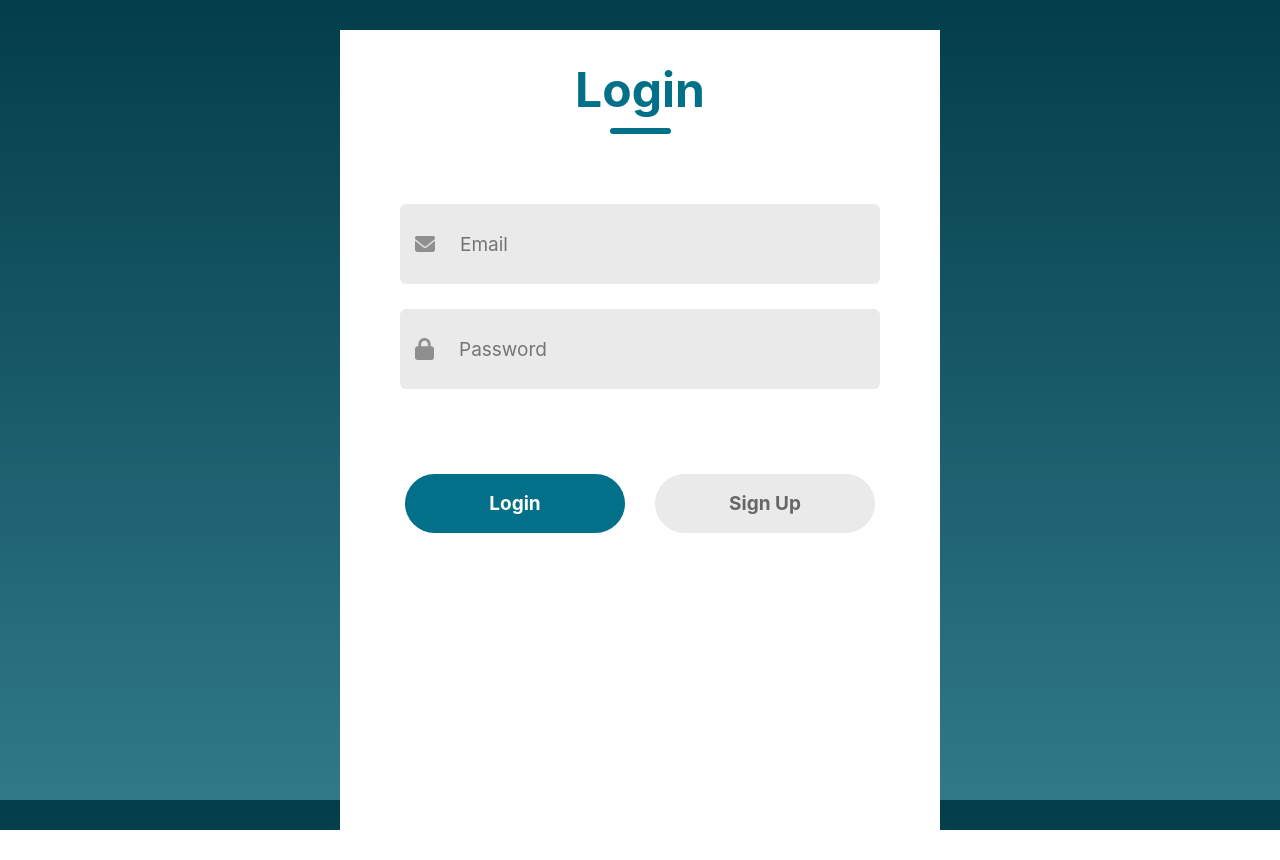
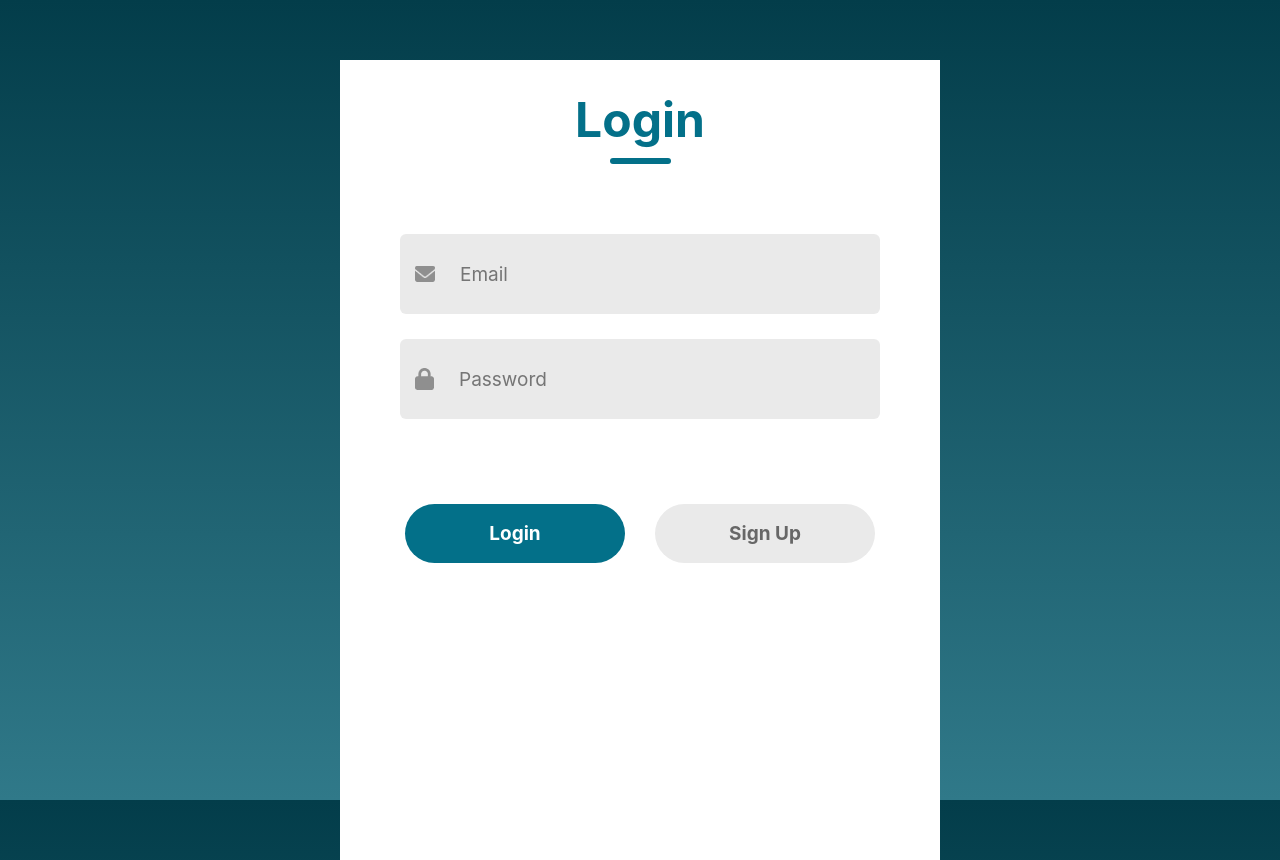
Before and after one commit to siddiqui03/todo-list, a React (Create React App) app in the folder todo-frontend/todo/: page / in a window 1280 px wide. Before the commit the page ends 830 px from the top, so only its background shows below. Built offline with nearby package versions, Linux system fonts and the light colour scheme.

Commit message:
Update todo.css

```diff
--- a/todo-frontend/todo/src/components/todo/todo.css
+++ b/todo-frontend/todo/src/components/todo/todo.css
@@ -14,7 +14,7 @@
   background: linear-gradient(#033d4a, rgb(48, 121, 137));
   display: flex;
   justify-content: center;
-  align-items: center; /* Center vertically */
+  align-items: start;
 }
 
 .App {
@@ -48,11 +48,10 @@
 
 .TodoWrapper {
   background: #fff;
+  margin-top: 5rem;
   padding: 2rem;
   border-radius: 5px;
   width: 600px;
-  max-width: 100%; /* Ensure it doesn't overflow on smaller screens */
-  box-shadow: 0 4px 8px rgba(0, 0, 0, 0.1); /* Optional: add shadow for better visibility */
 }
 
 .TodoForm {
@@ -67,7 +66,7 @@
   padding: 0.5rem 1rem;
   margin-top: 1rem;
   margin-bottom: 2rem;
-  width: 100%; /* Adjust to fill container */
+  width: 460px;
   height: 50px;
   color: #797979;
 }
```
